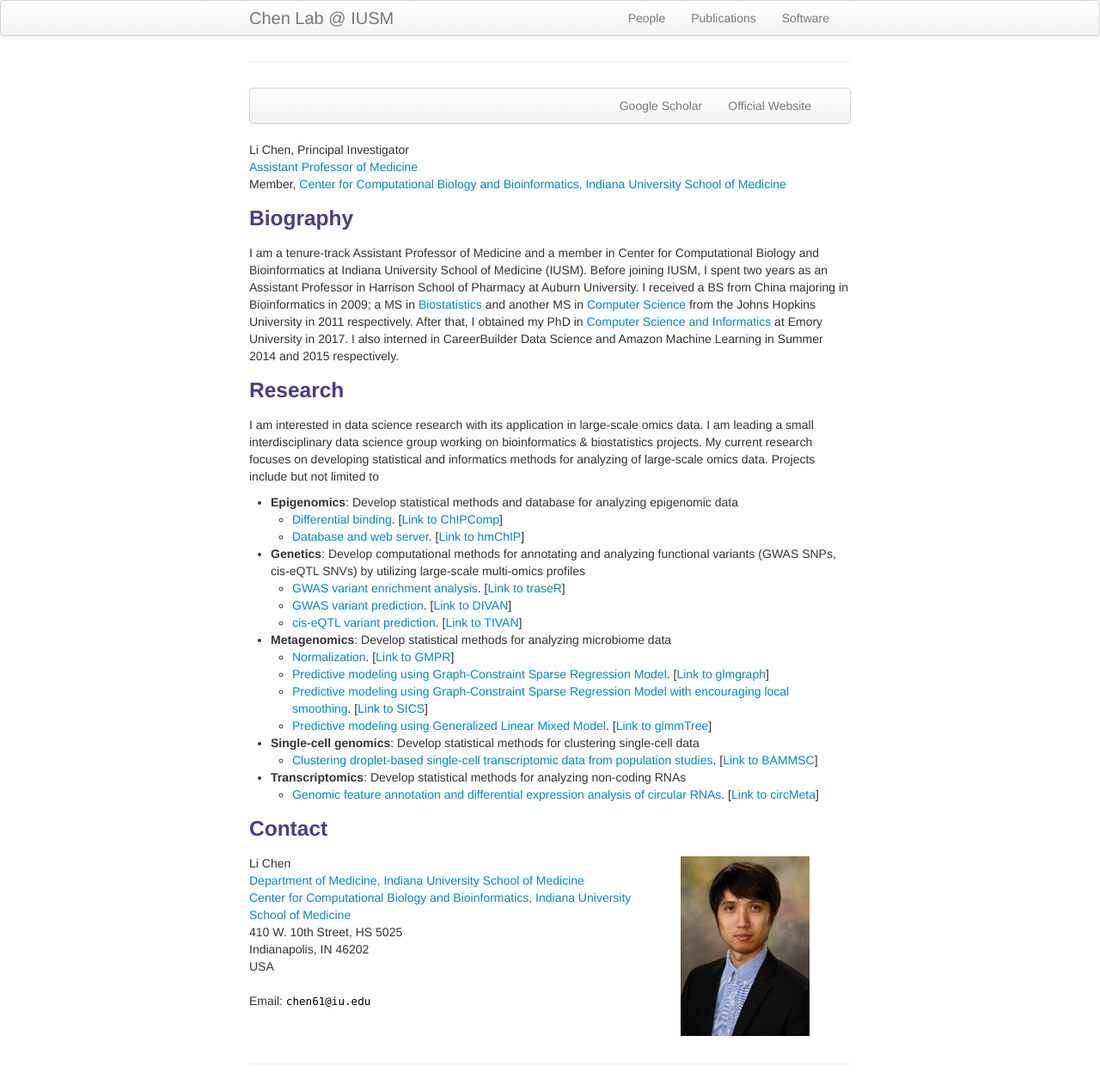
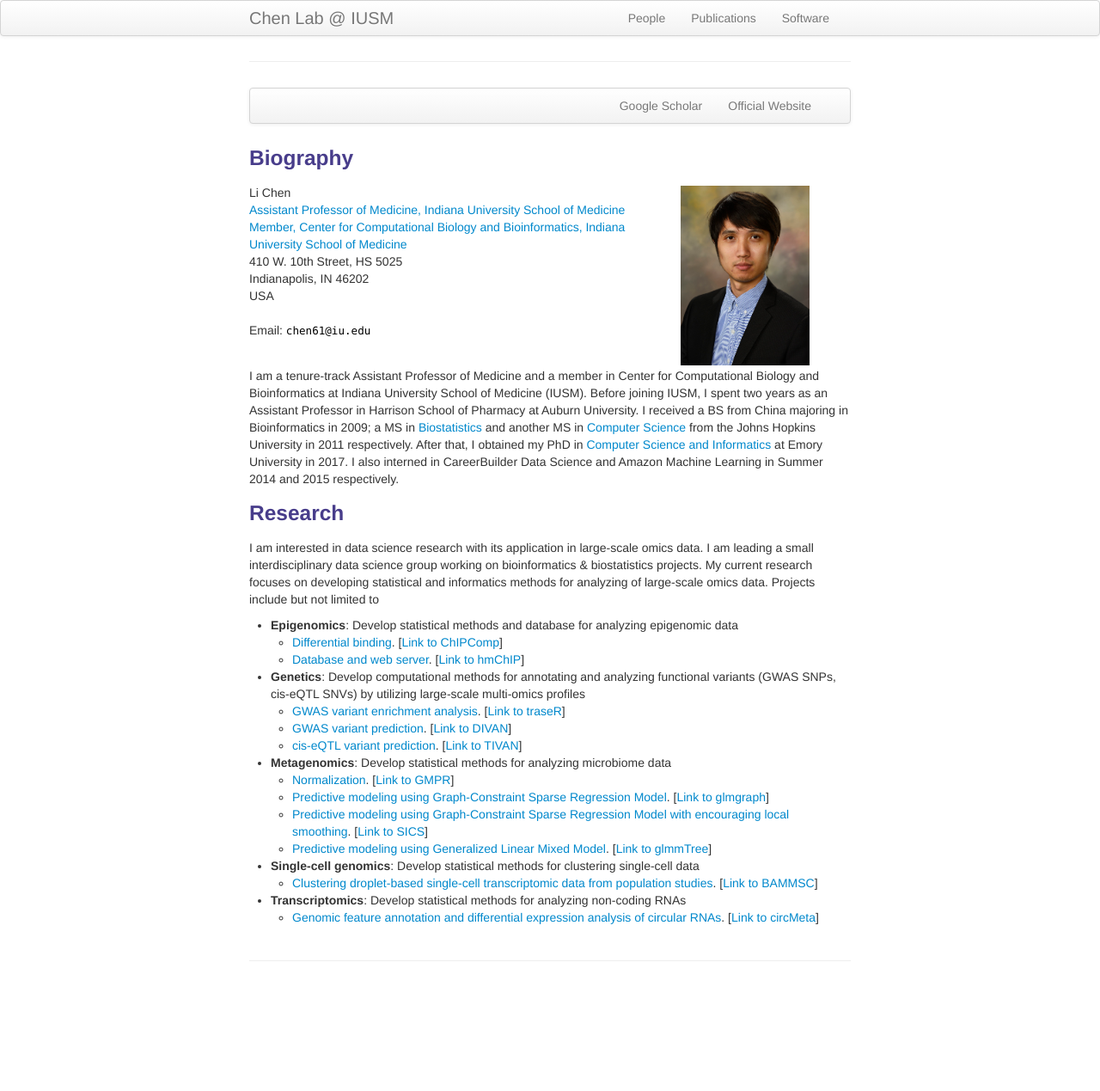
Before and after one commit to lichenbiostat/lichen-lab.github.io, a Jekyll site: the page built from index.md, in a window 1280 px wide. Shown: the whole page at 86% size. Built offline with Jekyll 4.4.1, drawn with Linux system fonts in a browser that asks for light colours; after the commit the page ends 1149 px from its top, so only the background shows below that.

Commit message:
Update index.md

```diff
--- a/index.md
+++ b/index.md
@@ -14,17 +14,30 @@ description: I am a tenure-track Assistant Professor of Medicine at Indiana Univ
 
 
 
+###  Biography
 <div class="container">
     <div class="row-fluid">
-            Li Chen, Principal Investigator<br/>
-            <a href="https://medicine.iu.edu/departments/internal-medicine/specialties/hematology-oncology/faculty/47520/chen-li/">Assistant Professor of Medicine</a><br/>
-	    Member, <a href="https://medicine.iu.edu/research/centers-institutes/computational-biology-bioinformatics/">Center for Computational Biology and Bioinformatics, Indiana University School of Medicine</a><br/>
+        <div class="span5">
+            Li Chen<br/>
+            <a href="https://medicine.iu.edu/departments/internal-medicine/specialties/hematology-oncology/faculty/47520/chen-li/">Assistant Professor of Medicine, Indiana University School of Medicine</a><br/>
+            <a href="https://medicine.iu.edu/research/centers-institutes/computational-biology-bioinformatics/">Member, Center for Computational Biology and Bioinformatics, Indiana University School of Medicine</a><br/>
+ 410 W. 10th Street, HS 5025 <br/>
+    Indianapolis, IN 46202<br/>
+            USA<br/><br/>
+            <div id="hide_email">
+            Email: <code>chen61@iu.edu</code><br/>
+            </div>
+        </div>
+
+        <div class="span2">
+        <a href="../assets/pics/Chen.jpg">
+            <img src="../assets/pics/Chen.jpg" height="200" width="150" title="Li Chen" alt="Li Chen"/>
+        </a>
+        </div>
     </div>
 </div>
 
 
-
-###  Biography
 
 I am a tenure-track Assistant Professor of Medicine and a member in Center for Computational Biology and Bioinformatics at Indiana University School of Medicine (IUSM). Before joining IUSM, I spent two years as an Assistant Professor in Harrison School of Pharmacy at Auburn University. I received a BS from China majoring in Bioinformatics in 2009; a MS in [Biostatistics](http://www.jhsph.edu/departments/biostatistics/index.html) and another MS in [Computer Science](https://www.cs.jhu.edu/) from the Johns Hopkins University in 2011 respectively. After that, I obtained my PhD in [Computer Science and Informatics](http://www.cs.emory.edu/site/home/) at Emory University in 2017. I also interned in CareerBuilder Data Science and Amazon Machine Learning in Summer 2014 and 2015 respectively.
 
@@ -57,27 +70,3 @@ Develop statistical methods for clustering single-cell data
 - **Transcriptomics**:
 Develop statistical methods for analyzing non-coding RNAs
 	- [Genomic feature annotation and differential expression analysis of circular RNAs](https://academic.oup.com/bioinformatics/advance-article/doi/10.1093/bioinformatics/btz606/5543088). [<a href="https://github.com/lichen-lab/circMeta">Link to circMeta</a>]
-
-
-### Contact
-<div class="container">
-    <div class="row-fluid">
-        <div class="span5">
-            Li Chen<br/>
-            <a href="https://medicine.iu.edu/departments/internal-medicine/specialties/hematology-oncology/faculty/47520/chen-li/">Department of Medicine, Indiana University School of Medicine</a><br/>
-            <a href="https://medicine.iu.edu/research/centers-institutes/computational-biology-bioinformatics/">Center for Computational Biology and Bioinformatics, Indiana University School of Medicine</a><br/>
- 410 W. 10th Street, HS 5025 <br/>
-    Indianapolis, IN 46202<br/>
-            USA<br/><br/>
-            <div id="hide_email">
-            Email: <code>chen61@iu.edu</code><br/>
-            </div>
-        </div>
-
-        <div class="span2">
-        <a href="../assets/pics/Chen.jpg">
-            <img src="../assets/pics/Chen.jpg" height="200" width="150" title="Li Chen" alt="Li Chen"/>
-        </a>
-        </div>
-    </div>
-</div>
```
